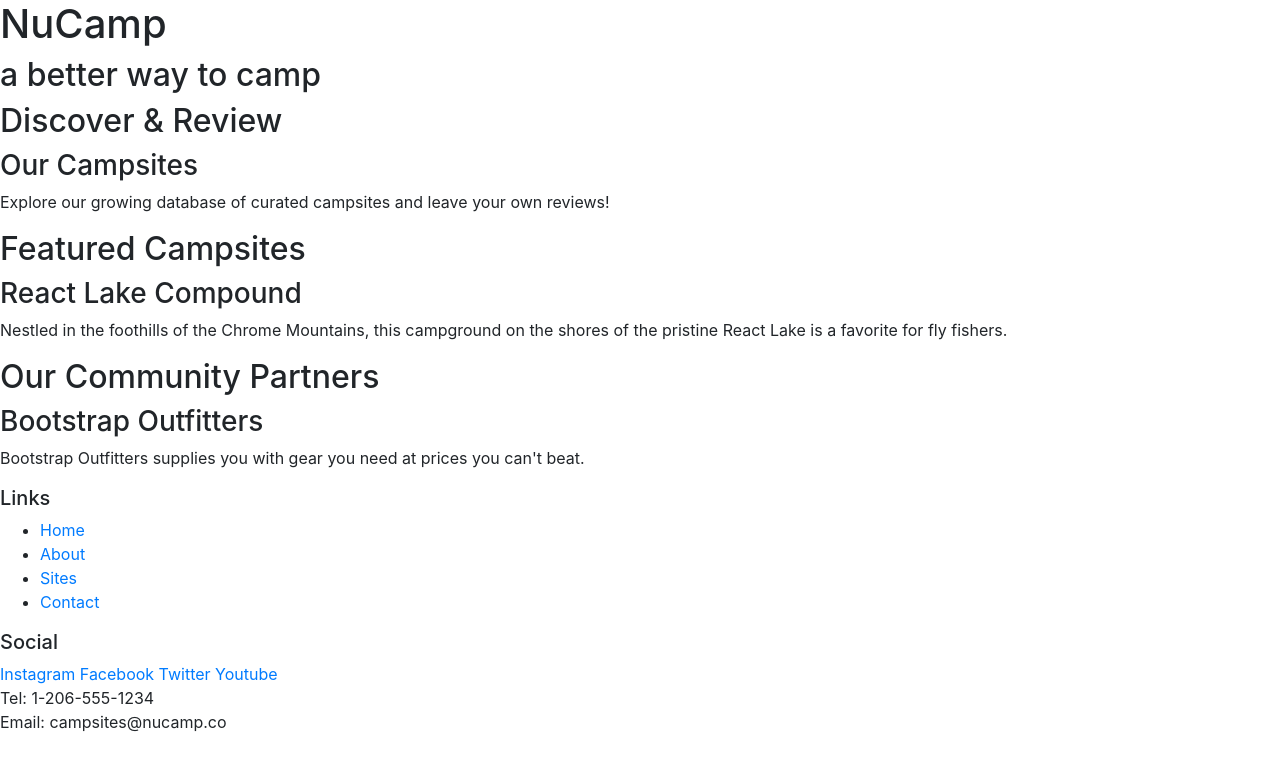
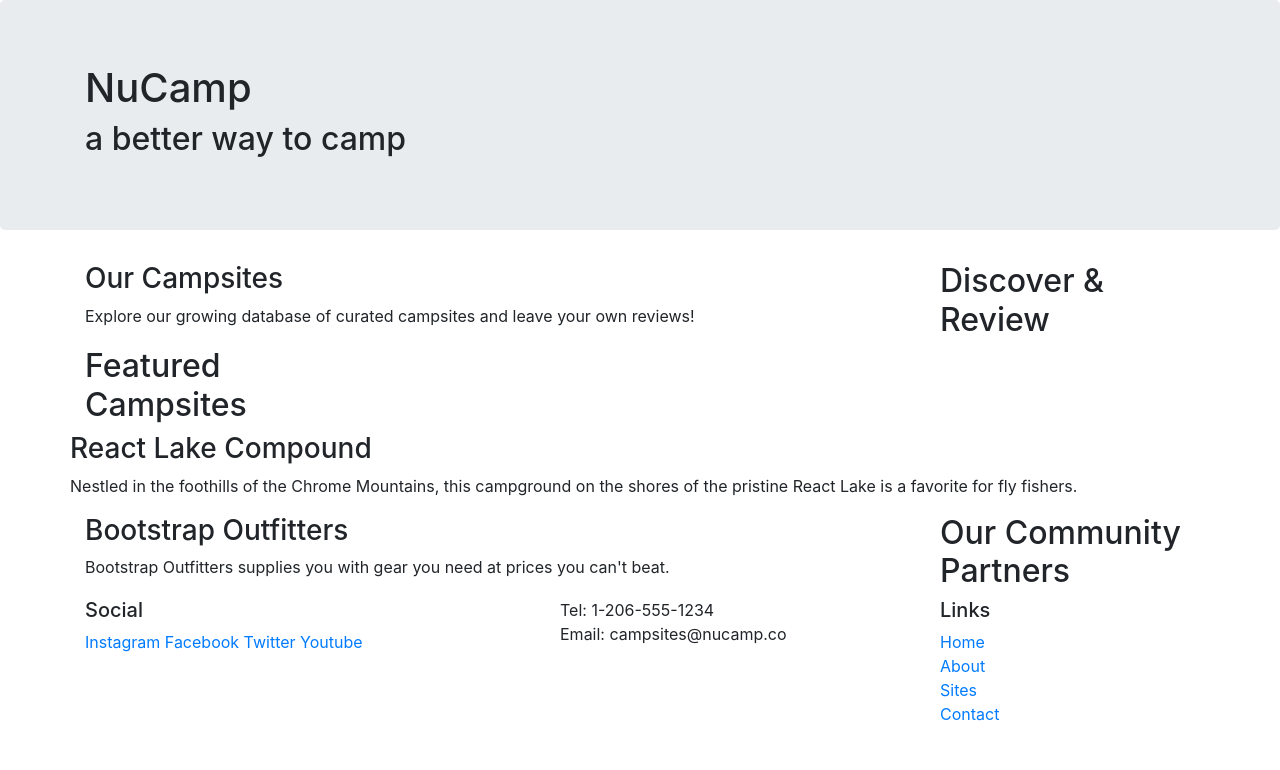
Before and after one commit to Jon-Bailey/nucamp-bootstrap, a website: page index.html in a window 1280 px wide. Drawn offline with nearby package versions, Linux system fonts and the light colour scheme.

Commit message:
Bootstrap Grid

```diff
--- a/index.html
+++ b/index.html
@@ -12,57 +12,82 @@
     <title>NuCamp: A Better Way To Camp</title>
   </head>
   <body>
-    <header>
-      <div>
+    <header class="jumbotron">
+      <div class="container">
+        <div class="row">
+          <div class="col">
             <h1>NuCamp</h1>
             <h2>a better way to camp</h2>
           </div>
+        </div>
+      </div>
     </header>
-    <div>
+
+    <div class="container">
+      <div class="row">
+        <div class="col-sm-4 order-sm-last col-md-3">
           <h2>Discover & Review</h2>
+        </div>
+        <div class="col">
           <h3>Our Campsites</h3>
           <p>
             Explore our growing database of curated campsites and leave your own
             reviews!
           </p>
         </div>
-    <div>
+      </div>
+
+      <div class="row">
+        <div class="col-sm-4 col-md-3">
           <h2>Featured Campsites</h2>
+        </div>
+        <div clas="col">
           <h3>React Lake Compound</h3>
           <p>
-        Nestled in the foothills of the Chrome Mountains, this campground on the
-        shores of the pristine React Lake is a favorite for fly fishers.
+            Nestled in the foothills of the Chrome Mountains, this campground on
+            the shores of the pristine React Lake is a favorite for fly fishers.
           </p>
         </div>
+      </div>
 
-    <div>
+      <div class="row">
+        <div class="col-sm-4 order-sm-last col-md-3">
           <h2>Our Community Partners</h2>
+        </div>
+        <div class="col">
           <h3>Bootstrap Outfitters</h3>
           <p>
-        Bootstrap Outfitters supplies you with gear you need at prices you can't
-        beat.
+            Bootstrap Outfitters supplies you with gear you need at prices you
+            can't beat.
           </p>
         </div>
+      </div>
+    </div>
+
     <footer>
-      <div>
+      <div class="container">
+        <div class="row">
+          <div class="col-sm-4 col-md-2 order-1">
             <h5>Links</h5>
-        <ul>
+            <ul class=list-unstyled>
               <li><a href="#">Home</a></li>
               <li><a href="#">About</a></li>
               <li><a href="#">Sites</a></li>
               <li><a href="#">Contact</a></li>
             </ul>
           </div>
-      <div>
+          <div class="col-6 col-sm-5">
             <h5>Social</h5>
             <a href="http://instagram.com/">Instagram</a>
             <a href="http://facebook.com/">Facebook</a>
             <a href="http://twitter.com/">Twitter</a>
             <a href="http://youtube.com/">Youtube</a>
           </div>
-      <div>
+          <div class="col-sm-4">
             Tel: 1-206-555-1234 <br />
             Email: campsites@nucamp.co
+          </div>
+        </div>
       </div>
     </footer>
 
```
Lines whose indentation alone changed are shown as unchanged.
